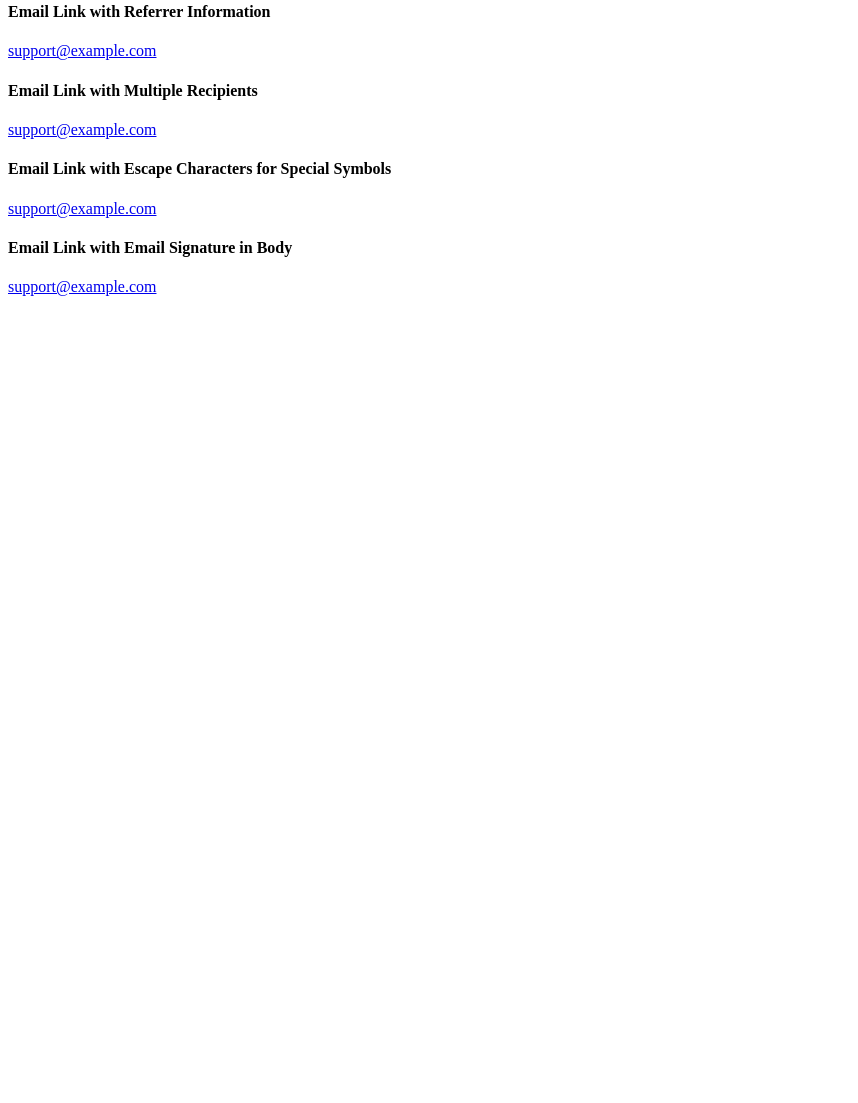
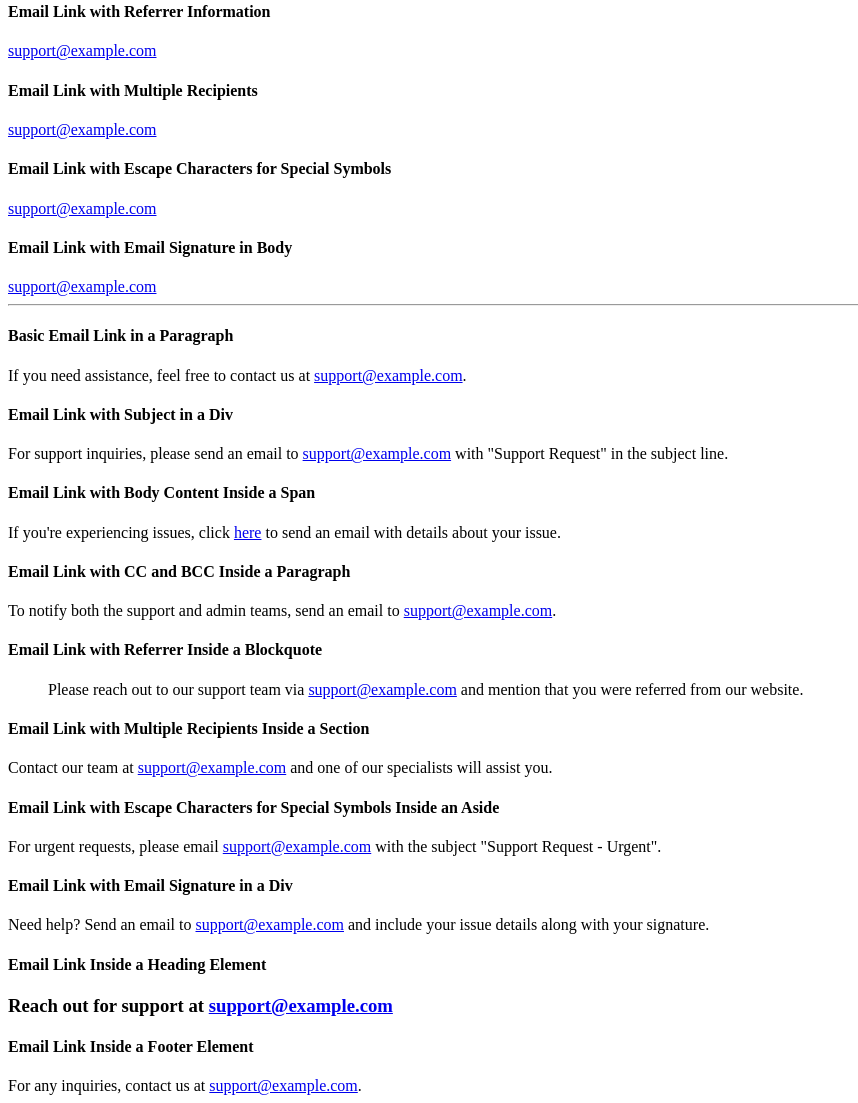
Before and after one commit to jayquake/link-context, a website: page index.html in a window 1280 px wide. Shown: the part 2564-3667 px from the top of the page, without its empty margins (0-858 px from the left). Before the commit the page ends 2868 px from the top, so only its background shows below. Drawn offline with Linux system fonts and the light colour scheme.

Commit message:
Update index.html
Email Links

```diff
--- a/index.html
+++ b/index.html
@@ -658,5 +658,64 @@
 <h4>Email Link with Email Signature in Body</h4>
 <a href="mailto:support@example.com?subject=Support%20Request&body=Please%20describe%20your%20issue.%0D%0A%0D%0ARegards,%0D%0AJohn%20Doe">support@example.com</a>
 <!-- Pre-fills the email body with line breaks and a signature. -->
+    <hr>
+    <h4>Basic Email Link in a Paragraph</h4>
+<p>
+  If you need assistance, feel free to contact us at
+  <a href="mailto:support@example.com">support@example.com</a>.
+</p>
+    <h4>Email Link with Subject in a Div</h4>
+<div>
+  For support inquiries, please send an email to
+  <a href="mailto:support@example.com?subject=Support%20Request">support@example.com</a>
+  with "Support Request" in the subject line.
+</div>
+    <h4>Email Link with Body Content Inside a Span</h4>
+<p>
+  If you're experiencing issues, click
+  <span>
+    <a href="mailto:support@example.com?subject=Support%20Request&body=Please%20describe%20your%20issue.">here</a>
+  </span>
+  to send an email with details about your issue.
+</p>
+    <h4>Email Link with CC and BCC Inside a Paragraph</h4>
+<p>
+  To notify both the support and admin teams, send an email to
+  <a href="mailto:support@example.com?cc=admin@example.com&bcc=ceo@example.com">support@example.com</a>.
+</p>
+    <h4>Email Link with Referrer Inside a Blockquote</h4>
+<blockquote>
+  Please reach out to our support team via
+  <a href="mailto:support@example.com?subject=Support%20Request&referrer=website">support@example.com</a>
+  and mention that you were referred from our website.
+</blockquote>
+    <h4>Email Link with Multiple Recipients Inside a Section</h4>
+<section>
+  Contact our team at
+  <a href="mailto:support@example.com,helpdesk@example.com">support@example.com</a>
+  and one of our specialists will assist you.
+</section>
+    <h4>Email Link with Escape Characters for Special Symbols Inside an Aside</h4>
+<aside>
+  For urgent requests, please email
+  <a href="mailto:support@example.com?subject=Support%20Request%20-%20Urgent&body=Please%20respond%20ASAP.">support@example.com</a>
+  with the subject "Support Request - Urgent".
+</aside>
+    <h4>Email Link with Email Signature in a Div</h4>
+<div>
+  Need help? Send an email to
+  <a href="mailto:support@example.com?subject=Support%20Request&body=Please%20describe%20your%20issue.%0D%0A%0D%0ARegards,%0D%0AJohn%20Doe">support@example.com</a>
+  and include your issue details along with your signature.
+</div>
+    <h4>Email Link Inside a Heading Element</h4>
+<h3>
+  Reach out for support at
+  <a href="mailto:support@example.com">support@example.com</a>
+</h3>
+    <h4>Email Link Inside a Footer Element</h4>
+<footer>
+  For any inquiries, contact us at
+  <a href="mailto:support@example.com?subject=Customer%20Inquiry">support@example.com</a>.
+</footer>
   </body>
 </html>
```
